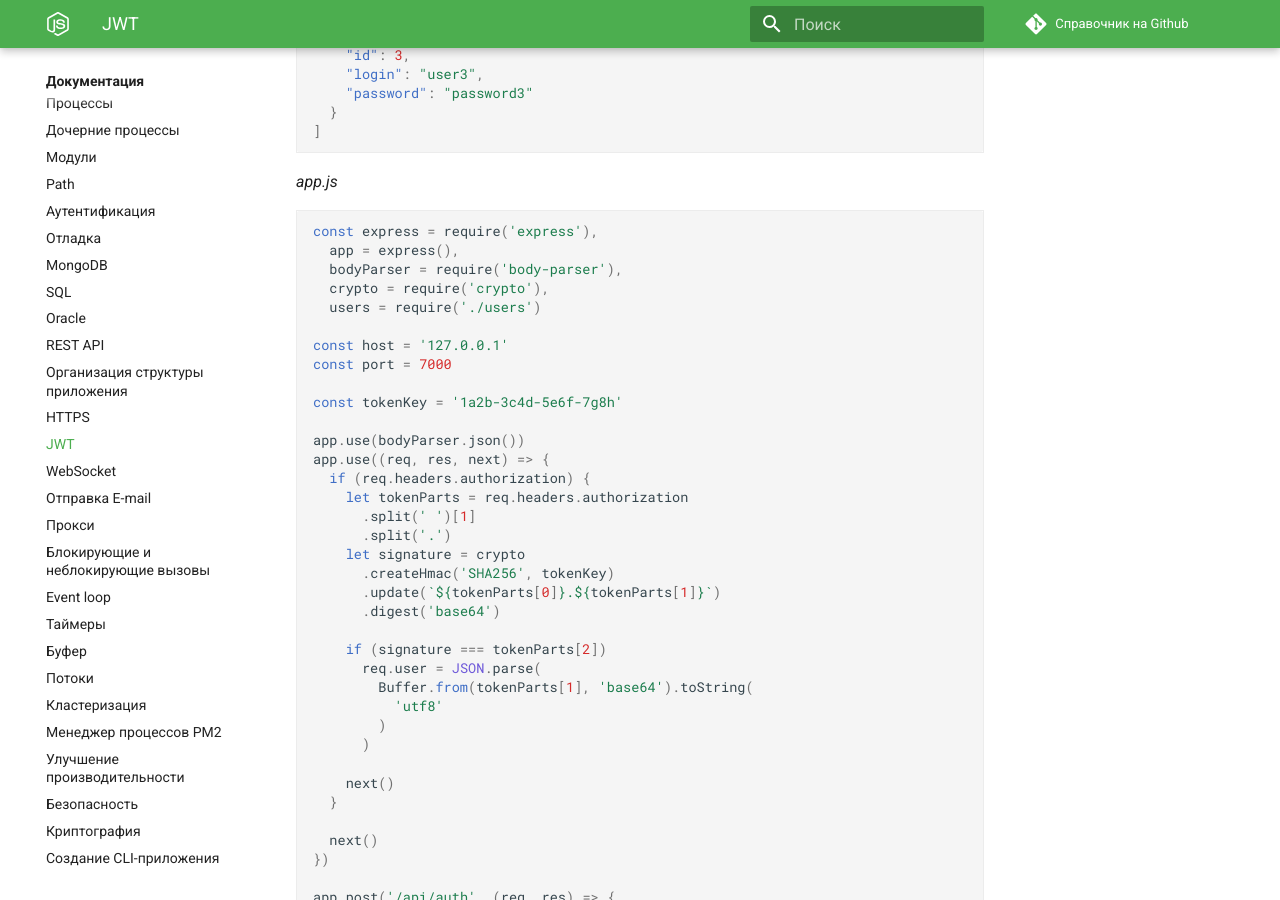
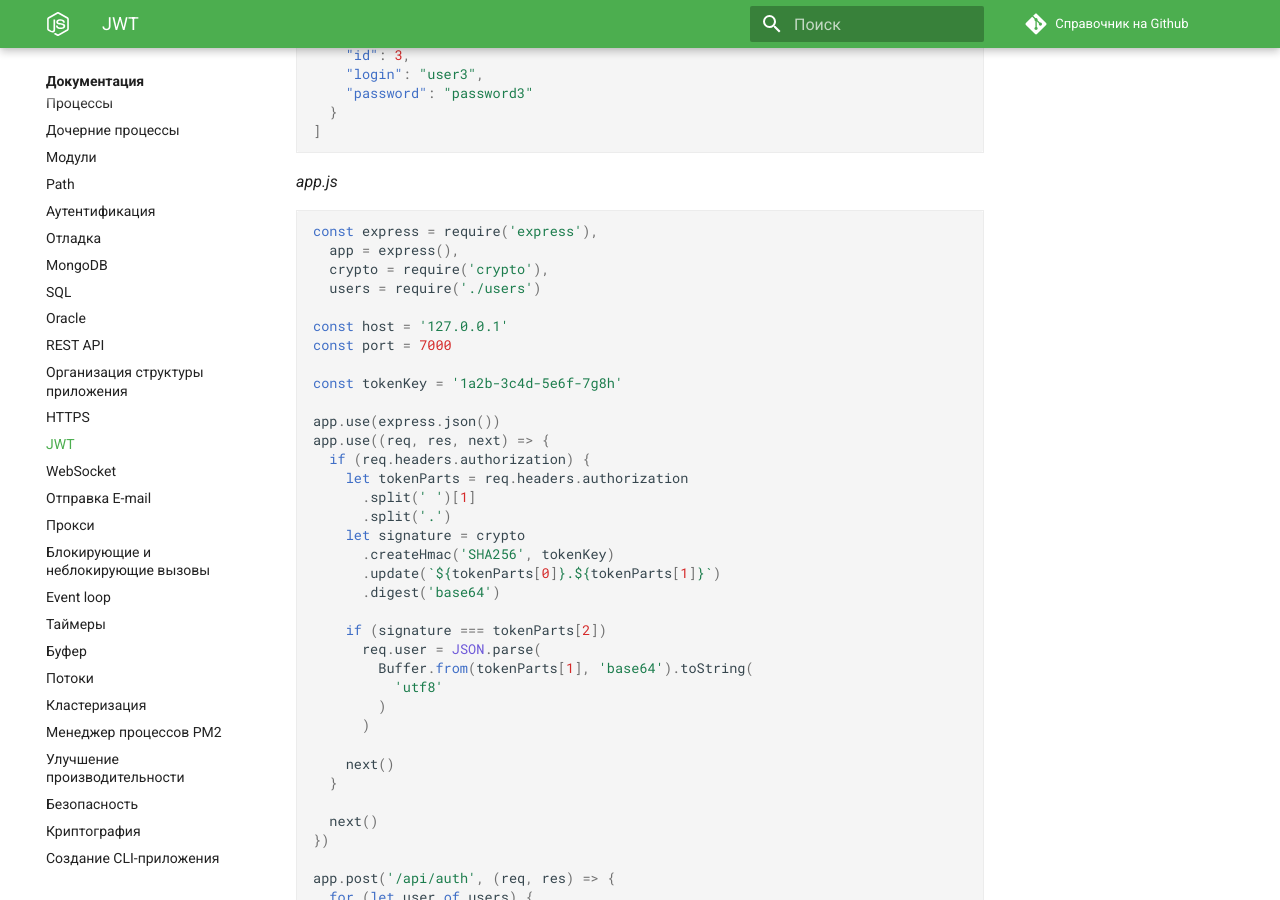
Before and after one commit to xsltdev/nodejsdev.ru, an MkDocs documentation site: the page built from docs/doc/jwt.md, in a window 1280 px wide and 900 px high, scrolled down 1891 px. Built offline with MkDocs 1.6.1 and Material for MkDocs 9.7.7, drawn with Linux system fonts in a browser that asks for light colours; comment, search, counter and statistics services are not loaded; some of the changed text lies outside the part shown.

Commit message:
Update jwt.md

````diff
--- a/docs/doc/jwt.md
+++ b/docs/doc/jwt.md
@@ -71,7 +71,6 @@ _app.js_
 ```js
 const express = require('express'),
   app = express(),
-  bodyParser = require('body-parser'),
   crypto = require('crypto'),
   users = require('./users')
 
@@ -80,7 +79,7 @@ const port = 7000
 
 const tokenKey = '1a2b-3c4d-5e6f-7g8h'
 
-app.use(bodyParser.json())
+app.use(express.json())
 app.use((req, res, next) => {
   if (req.headers.authorization) {
     let tokenParts = req.headers.authorization
@@ -154,7 +153,6 @@ _app.js_
 ```js
 const express = require('express'),
   app = express(),
-  bodyParser = require('body-parser'),
   jwt = require('jsonwebtoken'),
   users = require('./users')
 
@@ -163,7 +161,7 @@ const port = 7000
 
 const tokenKey = '1a2b-3c4d-5e6f-7g8h'
 
-app.use(bodyParser.json())
+app.use(express.json())
 app.use((req, res, next) => {
   if (req.headers.authorization) {
     jwt.verify(
````
